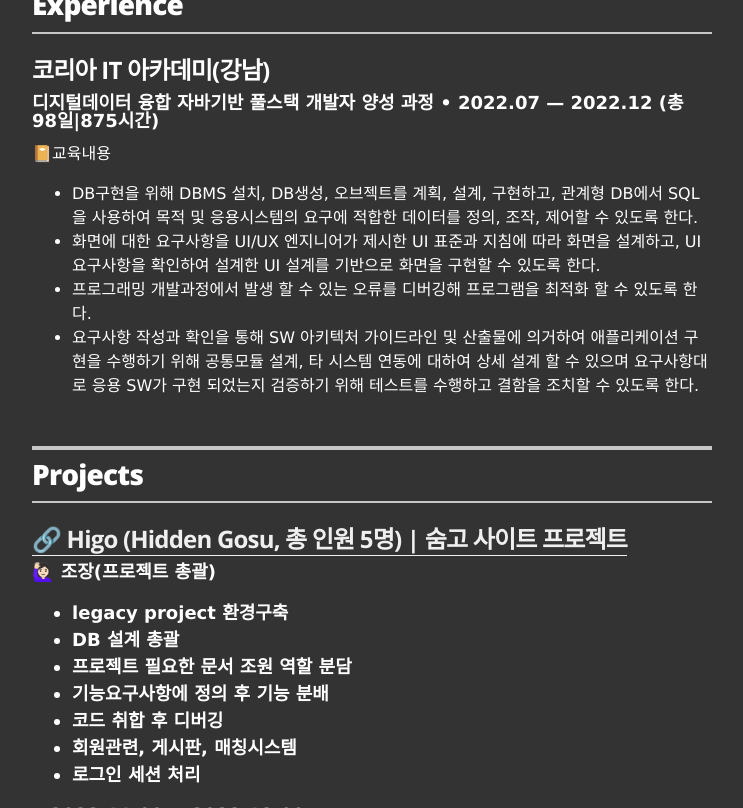
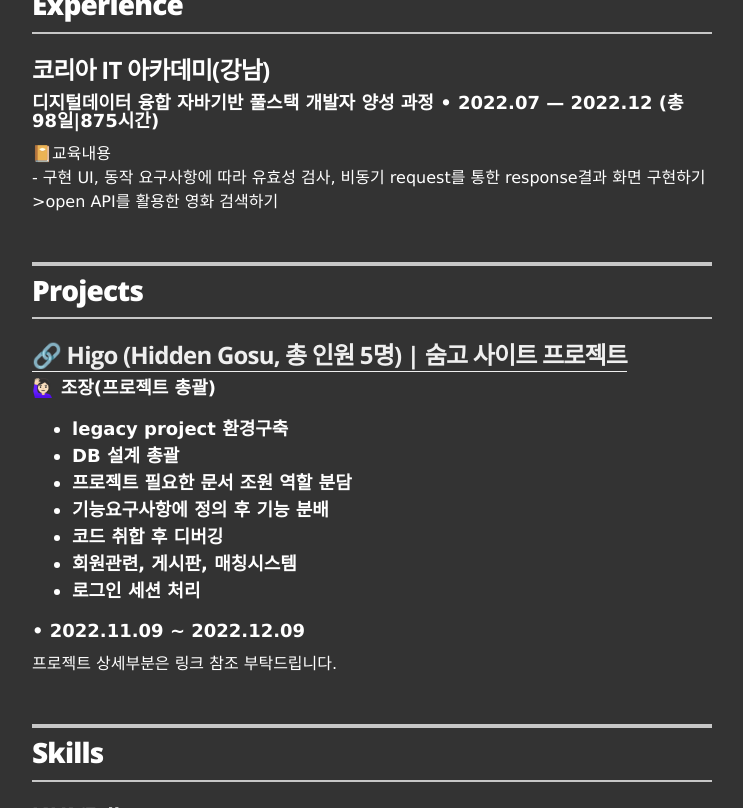
Before and after one commit to skhellou/myself, a Jekyll site: the page built from index.html, in a window 1280 px wide and 900 px high, scrolled down 416 px, cut to the strip 92-900 px from the top of the window. Shown: the whole strip, without its empty margins (268-1011 px from the left). Built offline with Jekyll 4.4.1, drawn with Linux system fonts in a browser that asks for light colours.

Commit message:
Update experience.yml

```diff
--- a/_data/experience.yml
+++ b/_data/experience.yml
@@ -3,7 +3,7 @@
 - company: 코리아 IT 아카데미(강남)
   position: 디지털데이터 융합 자바기반 풀스택 개발자 양성 과정
   duration: 2022.07 &mdash; 2022.12 (총 98일|875시간)
-  summary: 📔교육내용 <ul class="resume-item-list"><li>DB구현을 위해 DBMS 설치, DB생성, 오브젝트를 계획, 설계, 구현하고, 관계형 DB에서 SQL을 사용하여 목적 및 응용시스템의 요구에 적합한 데이터를 정의, 조작, 제어할 수 있도록 한다.</li><li>화면에 대한 요구사항을 UI/UX 엔지니어가 제시한 UI 표준과 지침에 따라 화면을 설계하고, UI 요구사항을 확인하여 설계한 UI 설계를 기반으로 화면을 구현할 수 있도록 한다.</li><li>프로그래밍 개발과정에서 발생 할 수 있는 오류를 디버깅해 프로그램을 최적화 할 수 있도록 한다.</li><li>요구사항 작성과 확인을 통해 SW 아키텍처 가이드라인 및 산출물에 의거하여 애플리케이션 구현을 수행하기 위해 공통모듈 설계, 타 시스템 연동에 대하여 상세 설계 할 수 있으며 요구사항대로 응용 SW가 구현 되었는지 검증하기 위해 테스트를 수행하고 결함을 조치할 수 있도록 한다.</li></ul>
+  summary: 📔교육내용 <br> - 구현 UI, 동작 요구사항에 따라 유효성 검사, 비동기 request를 통한 response결과 화면 구현하기<br>&#9;>open API를 활용한 영화 검색하기<br>
 
 # Director of Digital Stratgy
 #- company: United Nations Human Rights Council
```
